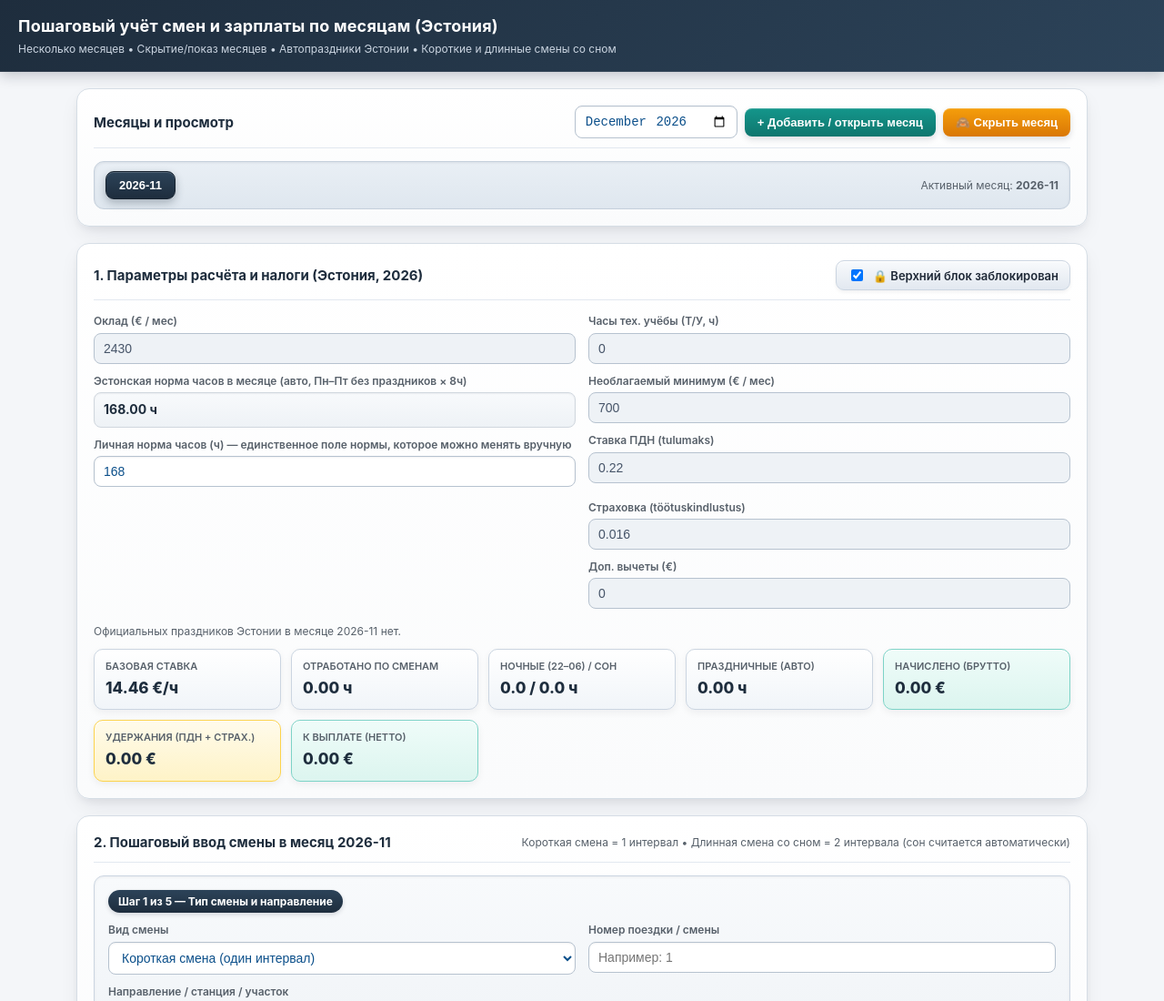
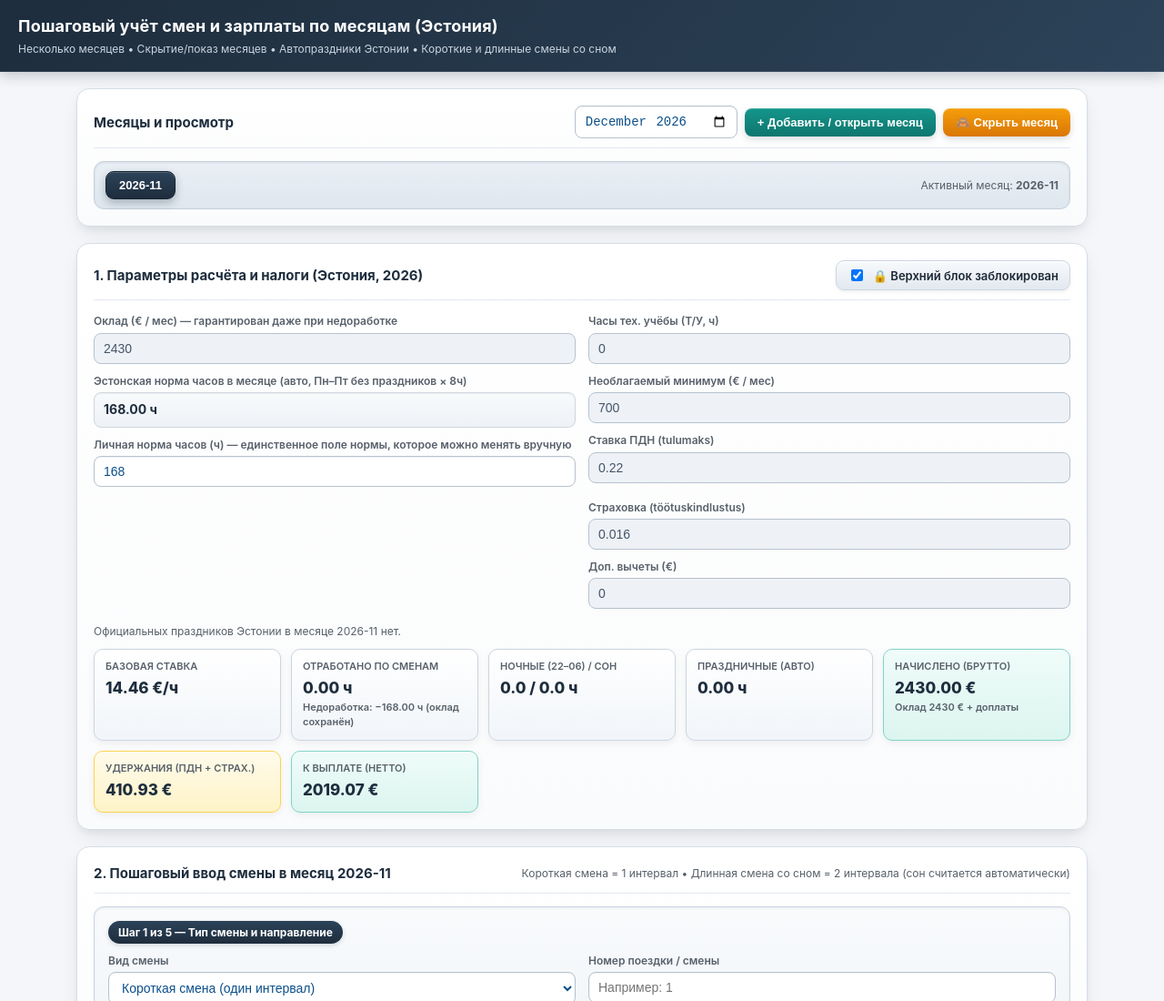
Before and after one commit to MaksGrim/palk, a plain HTML site: page index.html in a window 1280 px wide. Shown: the top 1100 px of the page at 91% size. Drawn offline with Linux system fonts and the light colour scheme.

Commit message:
Add files via upload

```diff
--- a/index.html
+++ b/index.html
@@ -209,6 +209,7 @@
   }
   .stat .k { font-size: 11px; color: var(--muted); text-transform: uppercase; font-weight: 600; }
   .stat .v { font-size: 17px; font-weight: 800; color: var(--navy); margin-top: 3px; }
+  .stat .sub-v { font-size: 11px; color: var(--muted); margin-top: 2px; font-weight: 600; }
   .btn {
     padding: 8px 14px;
     border: none;
@@ -331,7 +332,7 @@
     <div class="grid-2">
       <div>
         <div class="field">
-          <label>Оклад (€ / мес)</label>
+          <label>Оклад (€ / мес) — гарантирован даже при недоработке</label>
           <input type="number" step="0.01" id="oklad" value="2430.00" class="top-param" disabled onchange="saveMonthParamsAndRecalc()" />
         </div>
         <div class="field">
@@ -380,6 +381,7 @@
       <div class="stat">
         <div class="k">Отработано по сменам</div>
         <div class="v" id="statWork">0.00 ч</div>
+        <div class="sub-v" id="statNormDiff">До нормы: 0.00 ч</div>
       </div>
       <div class="stat">
         <div class="k">Ночные (22–06) / Сон</div>
@@ -392,6 +394,7 @@
       <div class="stat good">
         <div class="k">Начислено (брутто)</div>
         <div class="v" id="statGross">0.00 €</div>
+        <div class="sub-v" id="statGrossHint">Оклад + доплаты</div>
       </div>
       <div class="stat warn">
         <div class="k">Удержания (ПДН + страх.)</div>
@@ -981,7 +984,8 @@ function recalcAll() {
     ? "Официальные праздники Эстонии в месяце " + state.activeMonth + ": " + monthHolidays.join(", ")
     : "Официальных праздников Эстонии в месяце " + state.activeMonth + " нет.";
 
-  const baseRate = mData.oklad / (mData.personalNorm || 1);
+  const normHours = mData.personalNorm || 1;
+  const baseRate = mData.oklad / normHours;
   const tbody = document.getElementById("shiftsTbody");
   tbody.innerHTML = "";
 
@@ -1017,8 +1021,13 @@ function recalcAll() {
     });
   }
 
+  // Гарантированный оклад при недоработке; если отработано больше личной нормы — доплата за часы сверх нормы
+  const basePay = Math.max(mData.oklad, totWork * baseRate);
+  const overtimeH = Math.max(0, totWork - normHours);
+  const underworkH = Math.max(0, normHours - totWork);
+
   const gross =
-    totWork * baseRate +
+    basePay +
     totNight * baseRate * 0.25 +
     totSleep * 2.0 +
     totHol * baseRate +
@@ -1032,9 +1041,15 @@ function recalcAll() {
 
   document.getElementById("statRate").textContent = baseRate.toFixed(2) + " €/ч";
   document.getElementById("statWork").textContent = totWork.toFixed(2) + " ч";
+  document.getElementById("statNormDiff").textContent = underworkH > 0
+    ? `Недоработка: −${underworkH.toFixed(2)} ч (оклад сохранён)`
+    : (overtimeH > 0 ? `Сверх нормы: +${overtimeH.toFixed(2)} ч` : "Ровно по норме");
   document.getElementById("statNightSleep").textContent = `${totNight.toFixed(1)} / ${totSleep.toFixed(1)} ч`;
   document.getElementById("statHol").textContent = totHol.toFixed(2) + " ч";
   document.getElementById("statGross").textContent = gross.toFixed(2) + " €";
+  document.getElementById("statGrossHint").textContent = underworkH > 0
+    ? `Оклад ${mData.oklad.toFixed(0)} € + доплаты`
+    : `Оклад + переработка + доплаты`;
   document.getElementById("statDed").textContent = totalDed.toFixed(2) + " €";
   document.getElementById("statNet").textContent = netPay.toFixed(2) + " €";
 }
```
